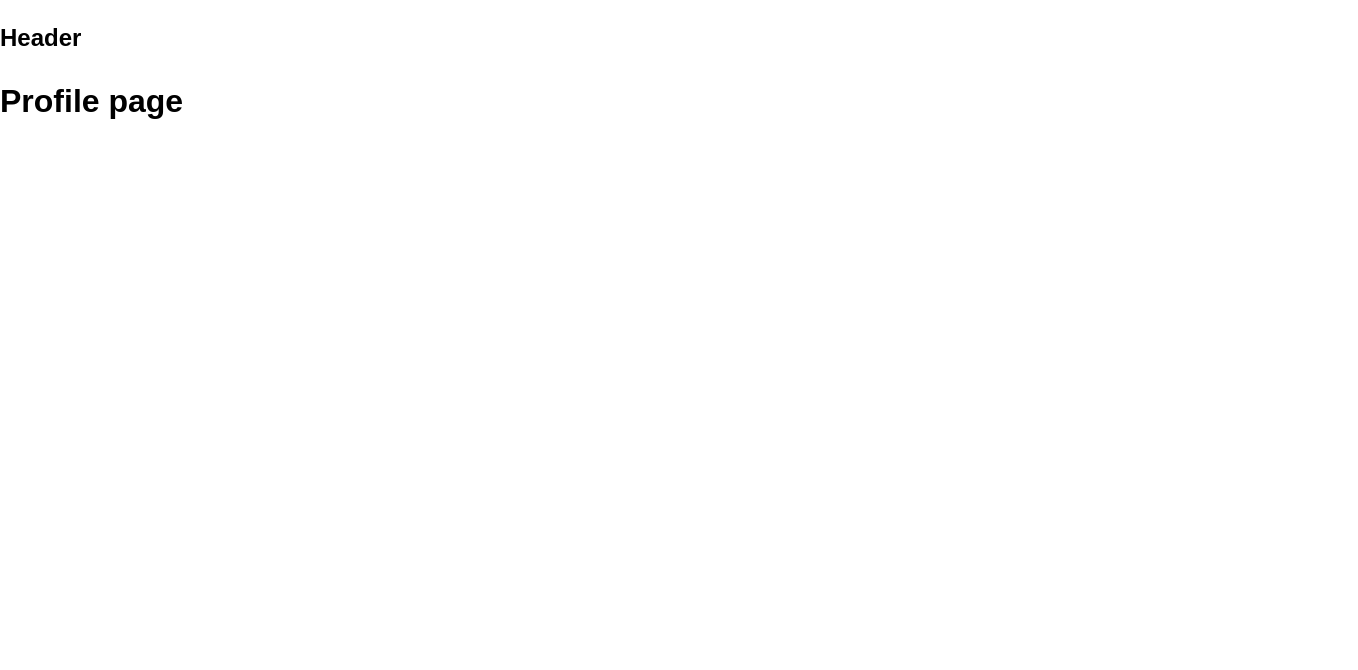
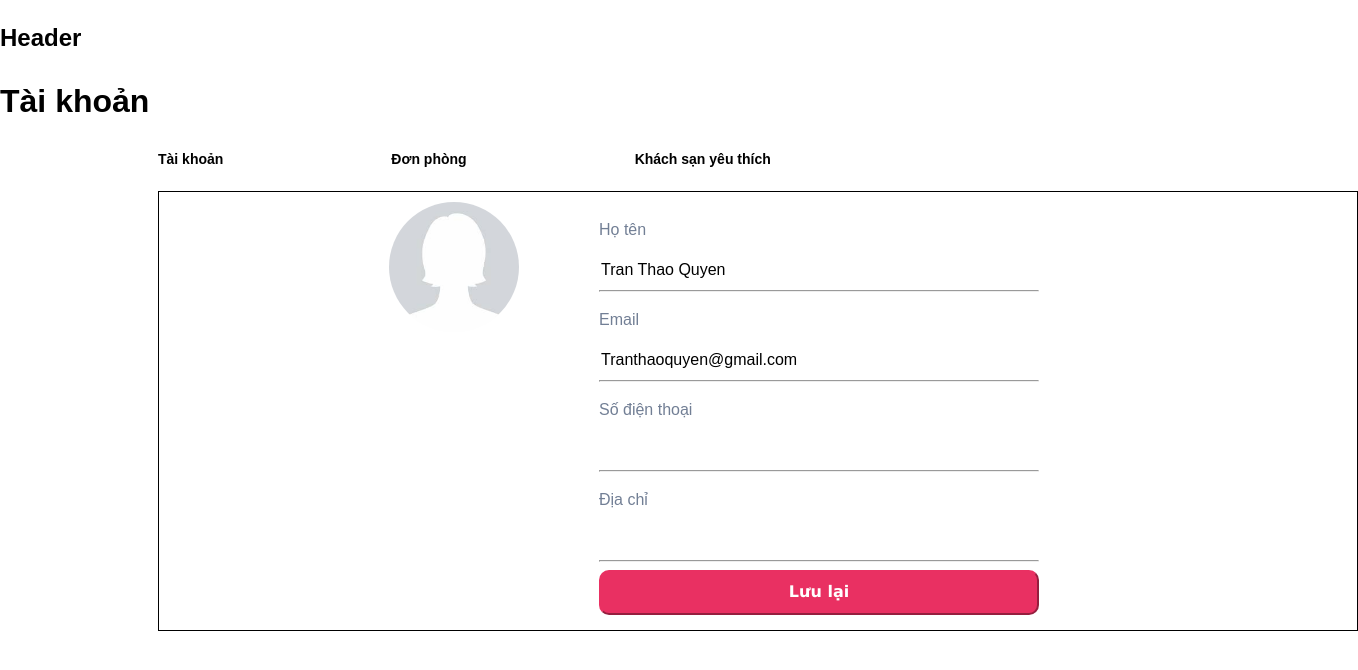
Before and after one commit to thnDiep/hotel-reservation-management-web, a React (Create React App) app: page /profile in a window 1280 px wide. Shown: the top 670 px of the page, 1358 px wide, since content can reach past the window. Built offline with nearby package versions, Linux system fonts and the light colour scheme.

Commit message:
Tạo giao diện trang Profile

```diff
--- a/src/components/pages/Checkout/index.js
+++ /dev/null
@@ -1,5 +0,0 @@
-function Checkout() {
-    return <h1>Checkout page</h1>
-}
-
-export default Checkout
--- a/src/components/pages/Detail/index.js
+++ /dev/null
@@ -1,5 +0,0 @@
-function Detail() {
-    return <h1>Detail page</h1>
-}
-
-export default Detail
--- a/src/components/pages/Home/index.js
+++ /dev/null
@@ -1,5 +0,0 @@
-function Home() {
-    return <h1>Home page</h1>
-}
-
-export default Home
--- a/src/components/pages/ListByPlace/index.js
+++ /dev/null
@@ -1,5 +0,0 @@
-function ListByPlace() {
-    return <h1>List by Place page</h1>
-}
-
-export default ListByPlace
--- a/src/components/pages/Profile/index.js
+++ /dev/null
@@ -1,5 +0,0 @@
-function Profile() {
-    return <h1>Profile page</h1>
-}
-
-export default Profile
--- a/src/pages/Profile/index.js
+++ b/src/pages/Profile/index.js
@@ -1,5 +1,53 @@
+import styles from "./profile.module.scss"
+
 function Profile() {
-    return <h1>Profile page</h1>
+    return  (
+        <div>
+            <h1>Tài khoản</h1>
+            <div className={styles.profileMenu}>
+                <button className={styles.buttonMenu}>
+                    Tài khoản
+                </button >
+                <button className={styles.buttonMenu}>Đơn phòng</button>
+               <button className={styles.buttonMenu}>Khách sạn yêu thích</button>
+            </div>
+            <div className={styles.wrap}>
+                <div>
+                    <img src={process.env.PUBLIC_URL + "/avt.png"} alt="avata" className={styles.profileAvt}/>
+                </div>
+                <div className={styles.information} >
+                    <p className={styles.label}>Họ tên</p>
+                    <div>
+                        <input className={styles.fieldInput} aria-invalid="false" autoComplete="off" id="field-name" name="name" type="text" value="Tran Thao Quyen"/>
+                        <hr/>
+                    </div>
+                   <p className={styles.label}>Email</p>
+                   <div>
+                        <input className={styles.fieldInput} aria-invalid="false" autoComplete="off" id="field-email" name="email" type="text" value="Tranthaoquyen@gmail.com"/>
+                        <hr/>
+                   </div>
+                    <p className={styles.label}>Số điện thoại</p>
+                    <div>
+                        <input className={styles.fieldInput} aria-invalid="false" autoComplete="off" id="field-numberPhone" name="numberPhone" type="text" value=" "/>
+                        <hr/>
+                    </div>
+                    <p className={styles.label}>Địa chỉ</p>
+                    <div>
+                        <input className={styles.fieldInput} aria-invalid="false" autoComplete="off" id="field-address" name="address" type="text" value=" "/>
+                        <hr/>
+                    </div>
+                    <button className={styles.buttonSave}>Lưu lại</button>
+                </div>
+
+
+            </div>
+
+        </div>
+    );
+
+
+
+
 }
 
 export default Profile
--- /dev/null
+++ b/src/pages/Profile/profile.module.scss
@@ -0,0 +1,67 @@
+
+.profileMenu{
+    margin-bottom: 20px;
+    .buttonMenu{
+        border: none;
+        // border-bottom: 1px solid black;
+        background-color: white;
+        font-size: 14px;
+        font-weight: bold;
+        margin-left: 158px;
+        padding: 0 10px 0 0;
+        &:hover{
+            cursor: pointer;
+        }
+        &:active{
+
+        }
+    }
+}
+
+
+
+
+.wrap{
+    border: 1px solid black;
+    width: 1200px;
+    height: 440px;
+    display: flex;
+    margin-left: 158px;
+    .information{
+        width: 440px;
+        margin-top: 10px;
+        .label{
+            color: #727f95;
+        }
+        .fieldInput{
+            color: black;
+            width: 440px;
+            border: none;
+            &:focus{
+                outline: 0;
+            }
+            }
+        }
+    }
+.profileAvt{
+    margin: 10px 80px 0 230px;
+    width: 130px;
+    border-radius: 100%;
+}
+input{
+    font-size: 16px;
+}
+.buttonSave{
+    width: 440px;
+    background-color: #e93062;
+    height: 45px;
+    border-color: #e93062;
+    border-radius: 10px;
+    color: white;
+    font-size: 16px;
+    font-weight: bolder;
+    font-family:Verdana, Geneva, Tahoma, sans-serif;
+    &:hover{
+        cursor: pointer;
+    }
+}
```
Also changed, not shown: public/avt.png (added).
